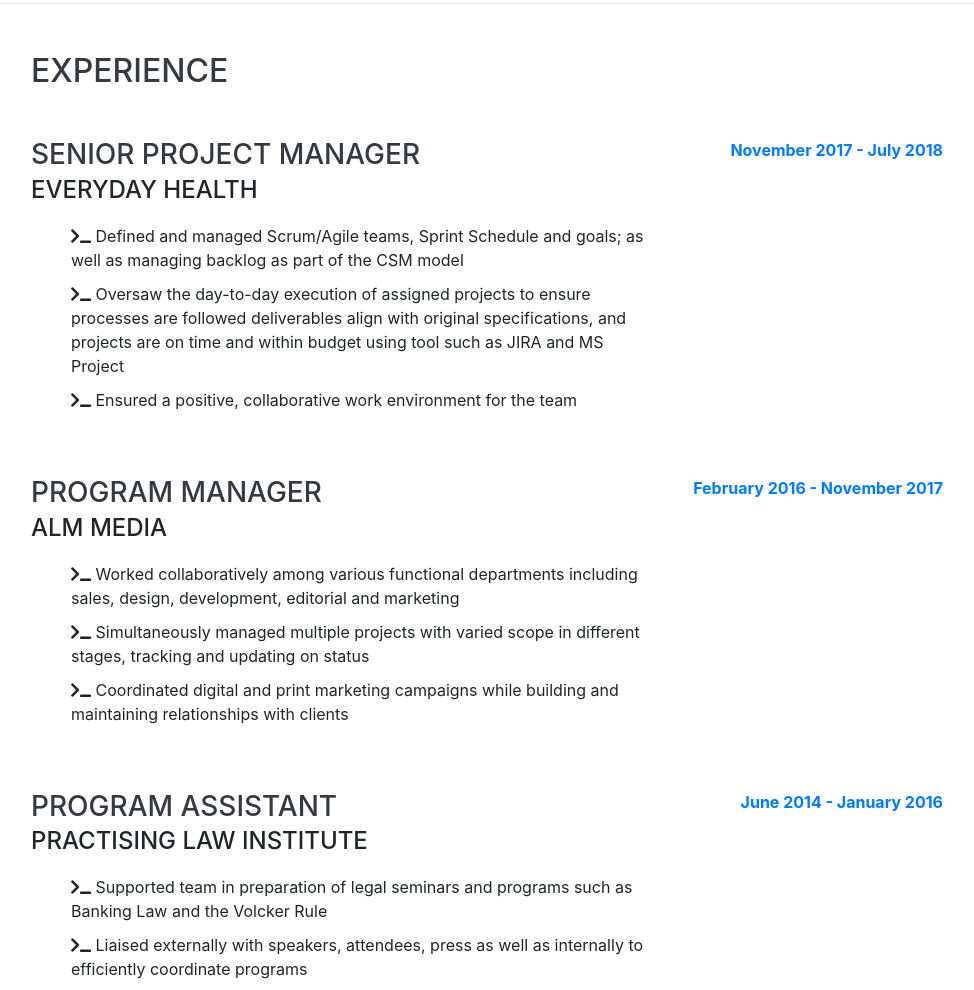
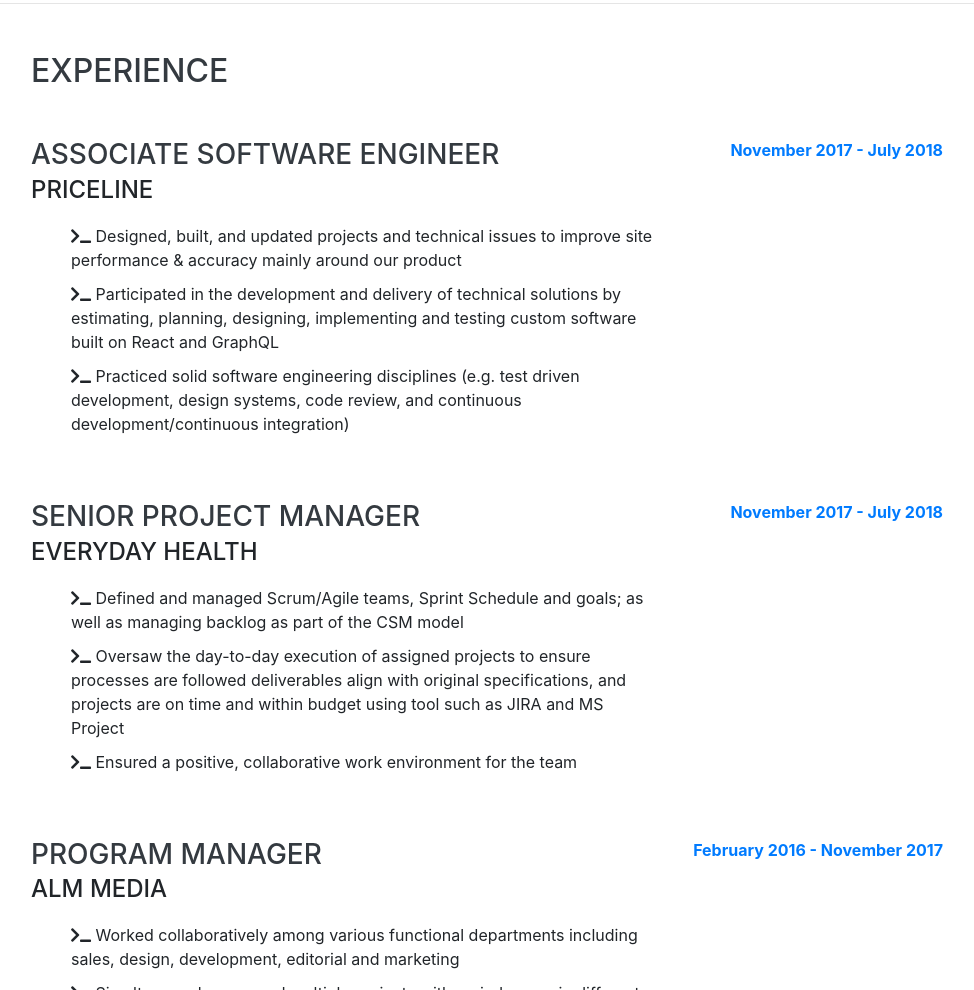
Before and after one commit to tfquirk/tfquirk.github.io, a website with bundled scripts: page index.html in a window 1280 px wide. Shown: the part 1598-2588 px from the top of the page, without its empty margins (289-1263 px from the left). Built offline with nearby package versions, Linux system fonts and the light colour scheme; a web font is replaced by a local one.

Commit message:
Updated experience to include present position

```diff
--- a/index.html
+++ b/index.html
@@ -248,6 +248,37 @@
             class="resume-item d-flex flex-column flex-md-row justify-content-between mb-5"
           >
             <div class="resume-content">
+              <h3 class="mb-0">Associate Software Engineer</h3>
+              <div class="subheading mb-3">Priceline</div>
+              <ul>
+                <li>
+                  <i class="fas fa-terminal"></i> Designed, built, and updated
+                  projects and technical issues to improve site performance &
+                  accuracy mainly around our product
+                </li>
+                <li>
+                  <i class="fas fa-terminal"></i> Participated in the
+                  development and delivery of technical solutions by estimating,
+                  planning, designing, implementing and testing custom software
+                  built on React and GraphQL
+                </li>
+                <li>
+                  <i class="fas fa-terminal"></i> Practiced solid software
+                  engineering disciplines (e.g. test driven development, design
+                  systems, code review, and continuous development/continuous
+                  integration)
+                </li>
+              </ul>
+            </div>
+            <div class="resume-date text-md-right">
+              <span class="text-primary">November 2017 - July 2018</span>
+            </div>
+          </div>
+
+          <div
+            class="resume-item d-flex flex-column flex-md-row justify-content-between mb-5"
+          >
+            <div class="resume-content">
               <h3 class="mb-0">Senior Project Manager</h3>
               <div class="subheading mb-3">Everyday Health</div>
               <ul>
```
